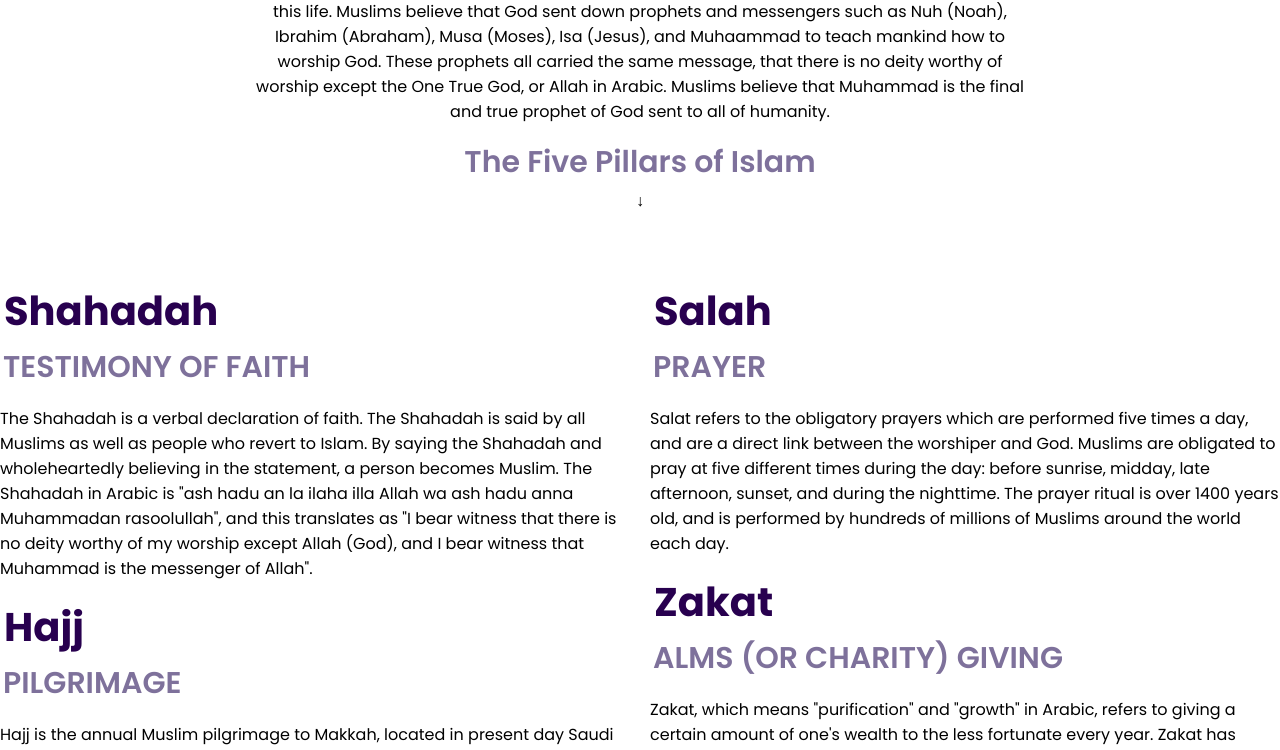
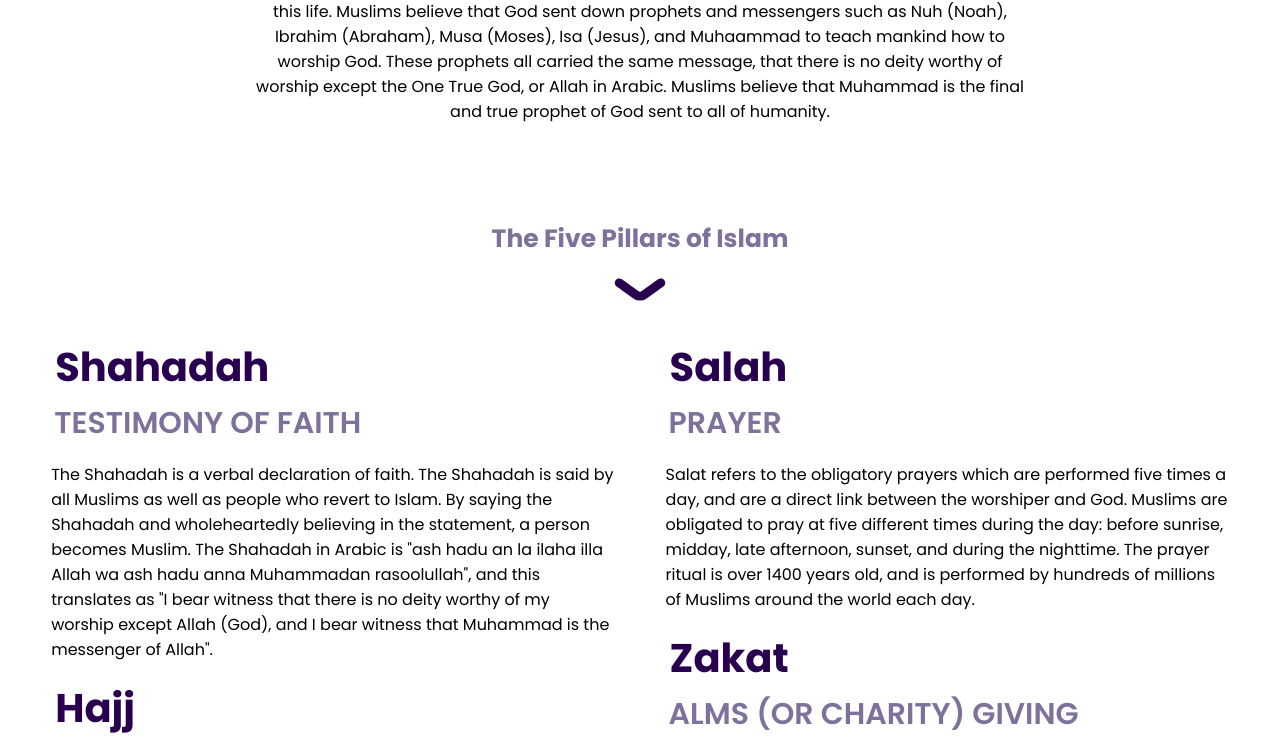
Before and after one commit to webimpactuw/muslim-student-assoc, a React (Create React App) app in the folder msa-react/: page /about/islam in a window 1280 px wide. Shown: the part 973-1723 px from the top of the page. Built offline with nearby package versions, Linux system fonts and the light colour scheme.

Commit message:
altered text padding and added image

```diff
--- a/msa-react/src/App.css
+++ b/msa-react/src/App.css
@@ -106,6 +106,18 @@ USEFUL ATTRIBUTES
 .centered { text-align: center; }
 
 /* OTHER STYLING */
+
+/* WHAT IS ISLAM */
+.pillars {
+    display: grid;
+    grid-template-columns: 1fr 1fr;
+    gap: 4vw;
+    margin: 5vh 4vw;
+}
+
+.pillars div {
+    max-width: 46vw;
+}
 
 /*
 IH HOME
--- a/msa-react/src/pages/about/islam.js
+++ b/msa-react/src/pages/about/islam.js
@@ -1,3 +1,6 @@
+import ArrowSvg from "../../assets/arrow-down.svg";
+import pic from "../../assets/image 39.png";
+
 function Islam() {
     return (
         <div>
@@ -8,12 +11,16 @@ function Islam() {
             <div className="info-text" style={{textAlign: 'center'}}>
                 <h2>About Islam</h2>
                 <p>The word Islam is Arabic for "submission" or "surrender" to the will of God. It derives from the word "salam", or peace. According to the Quran, the Muslim holy book, mankind was created to worship and obey God. Islam recognizes that humankind can freely choose to obey or disobey God, but will ultimately be held accountable by God in the next life for the choices we make in this life. Muslims believe that God sent down prophets and messengers such as Nuh (Noah), Ibrahim (Abraham), Musa (Moses), Isa (Jesus), and Muhaammad to teach mankind how to worship God. These prophets all carried the same message, that there is no deity worthy of worship except the One True God, or Allah in Arabic. Muslims believe that Muhammad is the final and true prophet of God sent to all of humanity.</p>
-                <h3>The Five Pillars of Islam</h3>
-                <div>
-                    <span>&#8595;</span> {/* Unicode character for down arrow */}
-                </div>
             </div>
-            <div style={{ display: 'grid', gridTemplateColumns: '1fr 1fr', gap: '20px' }}>
+            <div className="next-arrow-div">
+                <h6 className="read-full-story-subhead">The Five Pillars of Islam</h6>
+                <img
+                    className="arrow-down"
+                    src={ArrowSvg}
+                    alt="Down Arrow"
+                />
+            </div>
+            <div className="pillars">
               <div>
                 <h2>Shahadah</h2>
                 <h3>TESTIMONY OF FAITH</h3>
@@ -21,7 +28,7 @@ function Islam() {
                 <h2>Hajj</h2>
                 <h3>PILGRIMAGE</h3>
                 <p>Hajj is the annual Muslim pilgrimage to Makkah, located in present day Saudi Arabia. Muslims are required to perform the pilgrimage to Makkah at least once in their lifetime if they are physically and financial able to do so. All pilgrims, regardless of race, social status, and levels of faith where the same Ihram (a simple white cloth), highlighting the fact that all of humanity is equal in the eyes of God. Hajj makes Muslims realize their true purpose in this world, and pilgrims perform rituals that make them reflect on the afterlife as well as renew their purpose in this world. Hajj begins in the 12th month of the Islamic calendar, and sees over 2 million pilgrims every year.</p>
-                <h2>Sawm/Ramadan</h2>
+                <h2>Sawm / Ramadan</h2>
                 <h3>FASTING IN RAMADAN</h3>
                 <p>Muslims are required to fast during Ramadan, the ninth month in the Islamic lunar calendar. During the 29-30 days of Ramadan, Muslims are required to abstain from food, drink, and intimacy during the day. The purpose of fasting, in the Quran, is to make us more conscious. Among the many benefits of fasting include the physical benefits of fasting on the body, freeing oneself from worldly desires, empathy for the poor, and appreciation of blessings. Ramadan is also a month of increased worship and righteous acts for Muslims, and is celebrated with Eid-ul-Fitr at its conclusion.</p>
               </div>
@@ -32,34 +39,10 @@ function Islam() {
                 <h2>Zakat</h2>
                 <h3>ALMS (OR CHARITY) GIVING</h3>
                 <p>Zakat, which means "purification" and "growth" in Arabic, refers to giving a certain amount of one's wealth to the less fortunate every year. Zakat has many benefits, such as recognizing that wealth is a blessing from God, freeing ourselves from greed and selfishness, and learning self-discipline.</p>
+                <img src={pic} style={{width: '100%'}}/>
               </div>
             </div>
         </div>
-        /*
-        <><><><><><><><><><><><><><><><><><><><h1>What is Islam?</h1>
-            <h2>The Five Pillars of Islam & More</h2>
-            <div style={{textAlign: 'center'}}>
-                <h1>About Islam</h1>
-            </div>
-        </><h1>About Islam</h1></>
-            <p>The word Islam is Arabic for "submission" or "surrender" to the will of God. It derives from the word "salam", or peace. According to the Quran, the Muslim holy book, mankind was created to worship and obey God. Islam recognizes that humankind can freely choose to obey or disobey God, but will ultimately be held accountable by God in the next life for the choices we make in this life. Muslims believe that God sent down prophets and messengers such as Nuh (Noah), Ibrahim (Abraham), Musa (Moses), Isa (Jesus), and Muhaammad to teach mankind how to worship God. These prophets all carried the same message, that there is no deity worthy of worship except the One True God, or Allah in Arabic. Muslims believe that Muhammad is the final and true prophet of God sent to all of humanity.</p></>
-            <h2>The Five Pillars Of Islam</h2></>
-            <h2>Shahadah</h2></>
-            <h3>Testimony of Faith</h3></>
-            <p>The Shahadah is a verbal declaration of faith. The Shahadah is said by all Muslims as well as people who revert to Islam. By saying the Shahadah and wholeheartedly believing in the statement, a person becomes Muslim. The Shahadah in Arabic is "ash hadu an la ilaha illa Allah wa ash hadu anna Muhammadan rasoolullah", and this translates as "I bear witness that there is no deity worthy of my worship except Allah (God), and I bear witness that Muhammad is the messenger of Allah".</p></>
-            <h2>Hajj</h2></>
-            <h3>Pilgrimage</h3></>
-            <p>Hajj is the annual Muslim pilgrimage to Makkah, located in present day Saudi Arabia. Muslims are required to perform the pilgrimage to Makkah at least once in their lifetime if they are physically and financial able to do so. All pilgrims, regardless of race, social status, and levels of faith where the same Ihram (a simple white cloth), highlighting the fact that all of humanity is equal in the eyes of God. Hajj makes Muslims realize their true purpose in this world, and pilgrims perform rituals that make them reflect on the afterlife as well as renew their purpose in this world. Hajj begins in the 12th month of the Islamic calendar, and sees over 2 million pilgrims every year.</p></>
-            <h2>Sawm/Ramadan</h2></>
-            <h3>Fasting in Ramadan</h3></>
-            <p>Muslims are required to fast during Ramadan, the ninth month in the Islamic lunar calendar. During the 29-30 days of Ramadan, Muslims are required to abstain from food, drink, and intimacy during the day. The purpose of fasting, in the Quran, is to make us more conscious. Among the many benefits of fasting include the physical benefits of fasting on the body, freeing oneself from worldly desires, empathy for the poor, and appreciation of blessings. Ramadan is also a month of increased worship and righteous acts for Muslims, and is celebrated with Eid-ul-Fitr at its conclusion.</p></>
-            <h2>Salah</h2></>
-            <h3>Prayer</h3></>
-            <p>Salat refers to the obligatory prayers which are performed five times a day, and are a direct link between the worshiper and God. Muslims are obligated to pray at five different times during the day: before sunrise, midday, late afternoon, sunset, and during the nighttime. The prayer ritual is over 1400 years old, and is performed by hundreds of millions of Muslims around the world each day.</p></>
-            <h2>Zakat</h2></>
-            <h3>Alms (or charity) giving</h3></>
-            <p>Zakat, which means "purification" and "growth" in Arabic, refers to giving a certain amount of one's wealth to the less fortunate every year. Zakat has many benefits, such as recognizing that wealth is a blessing from God, freeing ourselves from greed and selfishness, and learning self-discipline.</p></>
-    */
     );
 };
 
--- a/msa-react/src/pages/home.js
+++ b/msa-react/src/pages/home.js
@@ -23,7 +23,7 @@ const Home = () => {
                 involved in engaging activities, and really make the most out of your time at UW!</p>
             </div>
             <div className="home-carousel">
-                <Carousel />
+                {/* <Carousel /> */}
             </div>
         </div>
     );
```
Also changed, not shown: msa-react/src/assets/image 39.png (added).
